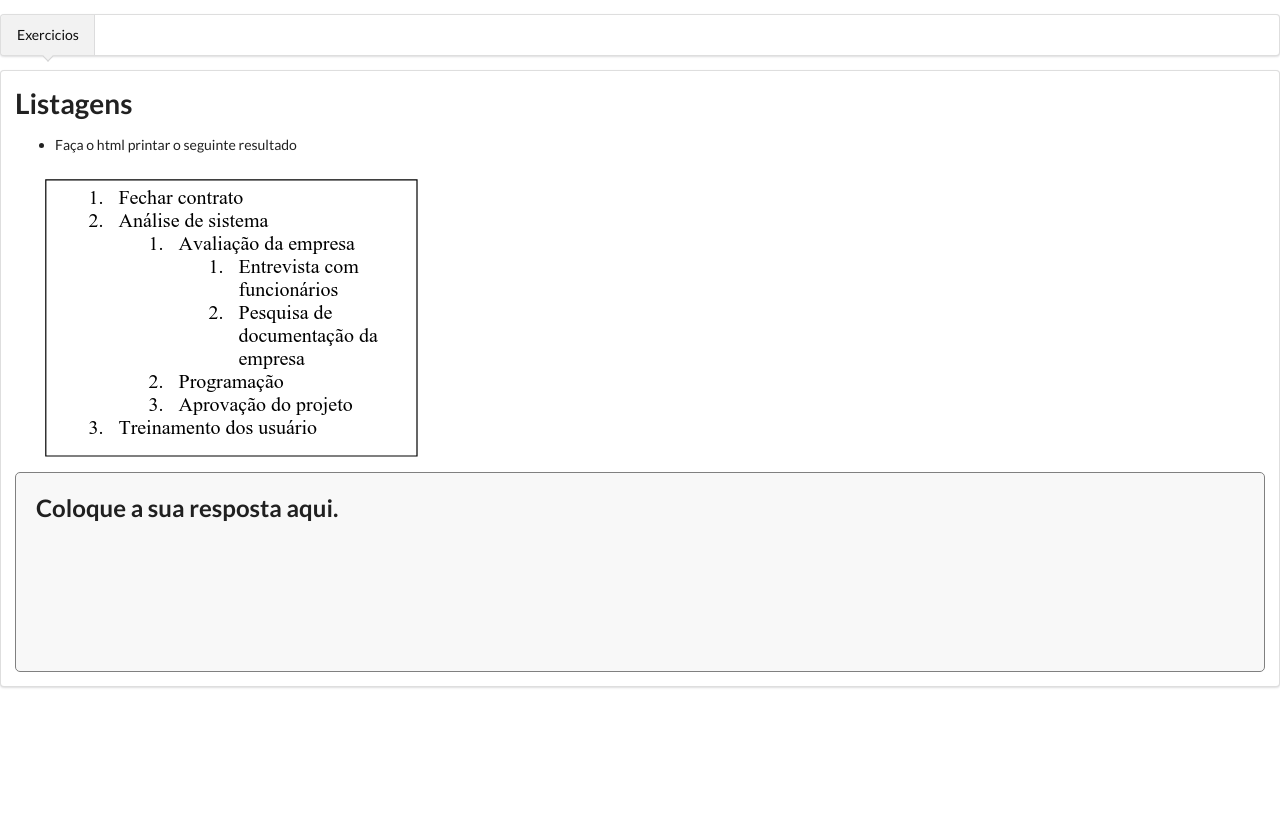
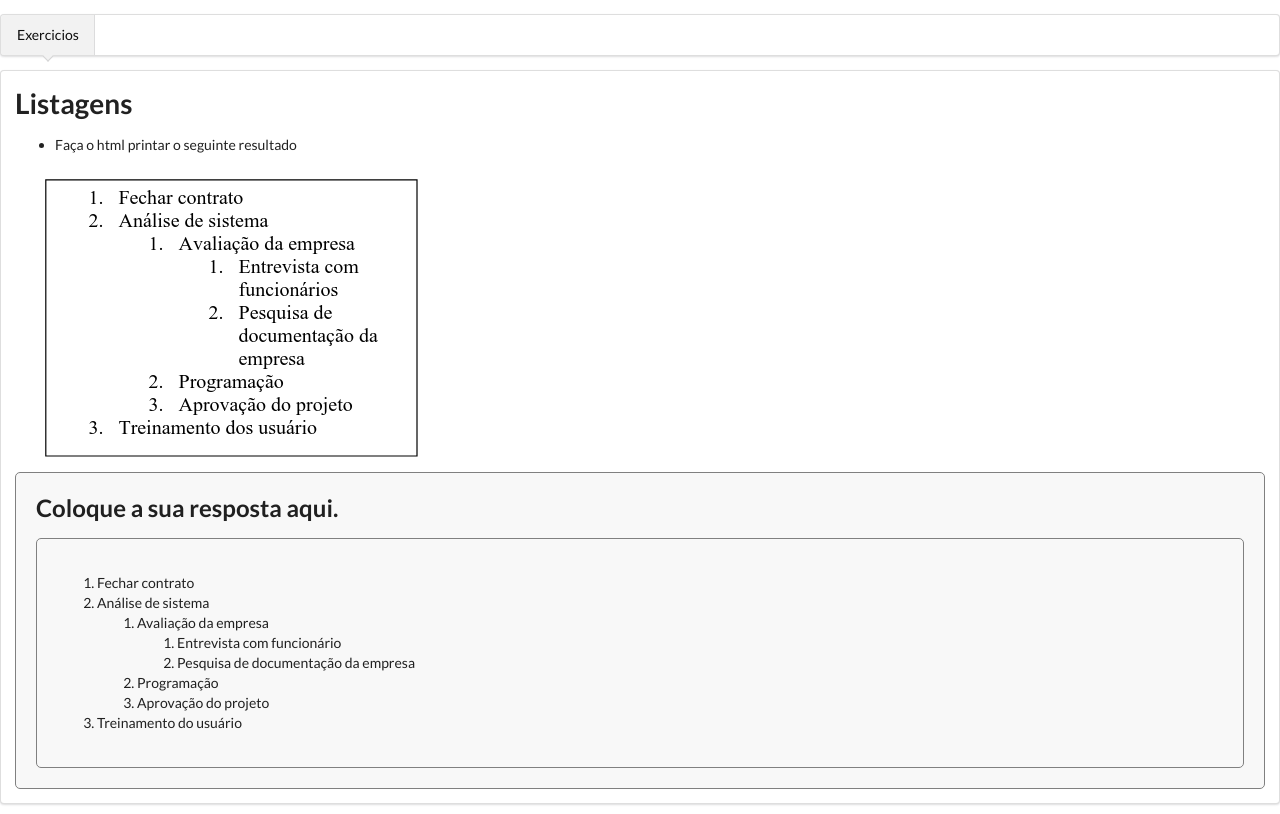
Before and after one commit to luizrafael19/projeto-html, a plain HTML site: page Exercicios atividades/Exercicios-HTML-CSS/exercicio4.html in a window 1280 px wide. Drawn offline with Linux system fonts and the light colour scheme.

Commit message:
Treinando exercicios

```diff
--- /dev/null
+++ b/Exercicios atividades/Exercicios-HTML-CSS/css/exercicio4.css
@@ -0,0 +1,5 @@
+.resolucao{
+    display: flex;
+    margin-top: 30px;
+    list-style-type: none;
+}
--- a/Exercicios atividades/Exercicios-HTML-CSS/exercicio4.html
+++ b/Exercicios atividades/Exercicios-HTML-CSS/exercicio4.html
@@ -23,6 +23,36 @@
         <div class="resolucao">
             <h2>Coloque a sua resposta aqui.</h2>
 
+        <div class="resolucao">
+            <!-- <style>
+                ol {
+                    border: 1px solid black;
+                }
+                li{
+                    border: 1px solid red;
+                }
+            </style> -->
+
+            <ol>
+                <li> Fechar contrato</li>
+                <li> Análise de sistema
+                    <ol>
+                        <li>Avaliação da empresa
+                            <ol>
+                                <li> Entrevista com funcionário</li>
+                                <li>Pesquisa de documentação da empresa</li>
+                            </ol>
+                            <li>Programação</li>
+                            <li>Aprovação do projeto</li>
+                        </li>
+                    </ol>
+                    <li> Treinamento do usuário</li>
+                </li>
+
+                </ol>
+
+        </div>
+
 
 
         </div>
```
Also changed, not shown: Exercicios atividades/Exercicios-HTML-CSS/exercicio3.html (+23 -0 lines).
